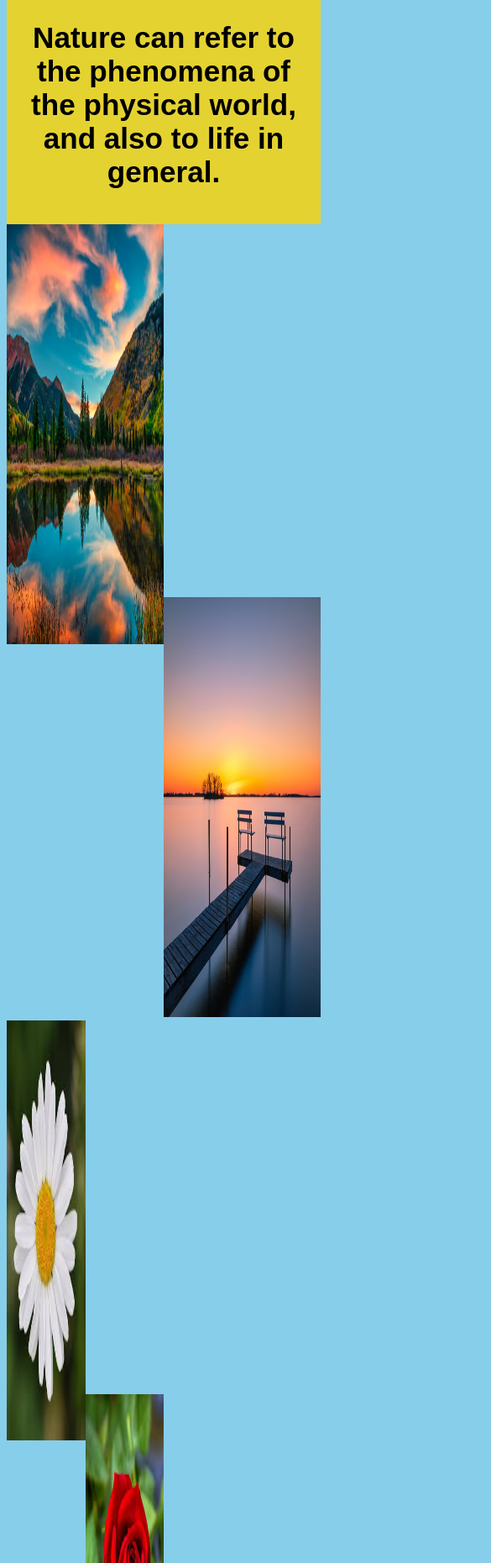
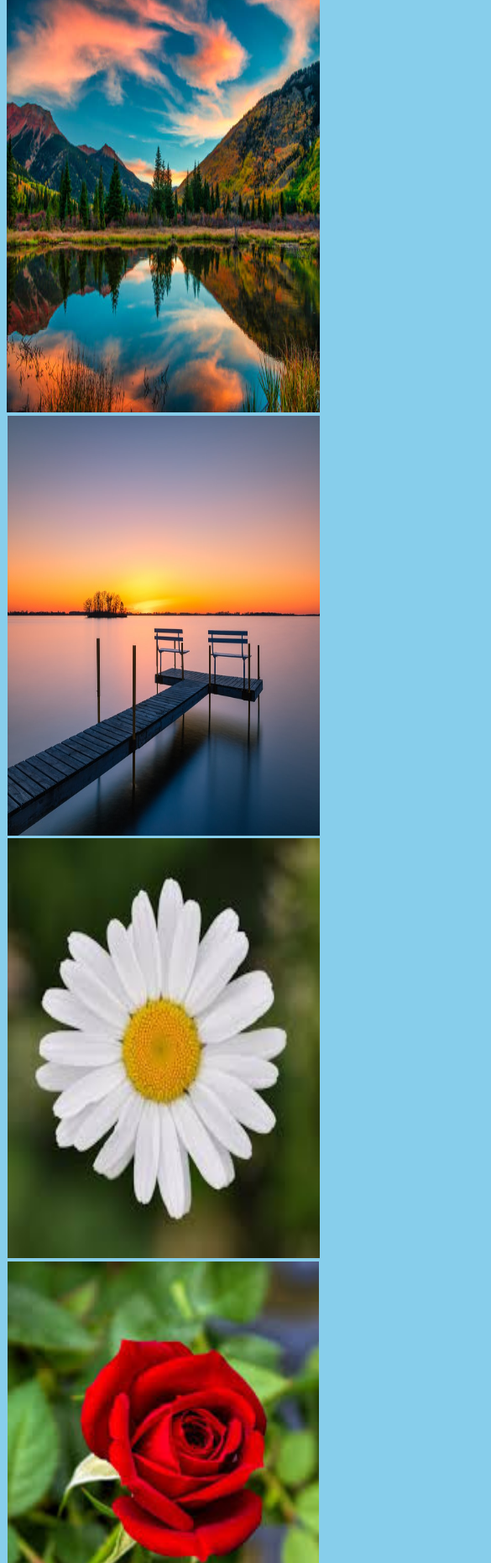
Before and after one commit to Rohith141101/Image-gallery, a plain HTML site: page index.html in a window 390 px wide. Shown: the part 139-2000 px from the top of the page at 84% size, 585 px wide, since content can reach past the window. Drawn offline with nearby package versions, Linux system fonts and the light colour scheme.

Commit message:
Update style.css

```diff
--- a/style.css
+++ b/style.css
@@ -17,29 +17,29 @@ body{
 }
 .thumbnail2{
     margin-left:50%;
-    margin-top:-15.85%;
+    margin-top:-37.85%;
     background: transparent;
 }
 .thumbnail3{
     margin-left:0%;
-    margin-top:-0.12%;
+    margin-top:-0.29%;
     background: transparent;
 }
 .thumbnail4{
 
     margin-left:25%;
-    margin-top:-15.85%;
+    margin-top:-37.85%;
     background: transparent;
 
 }
 .thumbnail5{
     margin-left:49.95%;
-    margin-top:-15.8%;
+    margin-top:-37.8%;
     background: transparent;
 }
 .thumbnail6{
     margin-left:76%;
-    margin-top:-15.85%;
+    margin-top:-37.75%;
     background: transparent;
 }
 
@@ -47,7 +47,7 @@ body{
 
 
 
-@media screen and (max-width:378px){
+@media screen and (max-width:380px){
     body{
         background-color: skyblue;
     }
@@ -100,3 +100,115 @@ body{
         width:99.5%;
     }
 }
+
+
+
+
+@media screen and (max-width:600px){
+    body{
+        background-color: skyblue;
+    }
+    .container{
+        font-family: sans-serif;
+        border: 1px solid rgb(228, 210, 49);
+        background-color: rgb(228, 210, 49);
+        text-align: center;
+        margin-top:0%;
+        padding:1.2%;
+        font-size: 12px;
+        margin-left:1.%;
+    }
+    .thumbnail1{
+        margin-left:1.%;
+        margin-top:1.2%;
+        background: transparent;
+        width:199.5%;
+    }
+    .thumbnail2{
+        margin-left:0.3%;
+        margin-top:0%;
+        background: transparent;
+        width:99.4%;
+    }
+    .thumbnail3{
+        margin-left:0.4%;
+        margin-top:-0.12%;
+        background: transparent;
+        width:396.9%
+    }
+    .thumbnail4{
+
+        margin-left:0.4%;
+        margin-top:0%;
+        background: transparent;
+        width:297.9%;
+
+    }
+    .thumbnail5{
+        margin-left:0.3%;
+        margin-top:0%;
+        background: transparent;
+        width:191%;
+    }
+    .thumbnail6{
+        margin-left:0.3%;
+        margin-top:0%;
+        background: transparent;
+        width:99.5%;
+    }
+}
+
+
+@media screen and (max-width:850px){
+    body{
+        background-color: skyblue;
+    }
+    .container{
+        font-family: sans-serif;
+        border: 1px solid rgb(228, 210, 49);
+        background-color: rgb(228, 210, 49);
+        text-align: center;
+        margin-top:0%;
+        padding:1.2%;
+        font-size: 12px;
+        margin-left:1.%;
+    }
+    .thumbnail1{
+        margin-left:1.%;
+        margin-top:1.2%;
+        background: transparent;
+        width:199.5%;
+    }
+    .thumbnail2{
+        margin-left:0.3%;
+        margin-top:0%;
+        background: transparent;
+        width:99.4%;
+    }
+    .thumbnail3{
+        margin-left:0.4%;
+        margin-top:-0.12%;
+        background: transparent;
+        width:396.9%
+    }
+    .thumbnail4{
+
+        margin-left:0.4%;
+        margin-top:0%;
+        background: transparent;
+        width:297.9%;
+
+    }
+    .thumbnail5{
+        margin-left:0.3%;
+        margin-top:0%;
+        background: transparent;
+        width:191%;
+    }
+    .thumbnail6{
+        margin-left:0.3%;
+        margin-top:0%;
+        background: transparent;
+        width:99.5%;
+    }
+}
```
